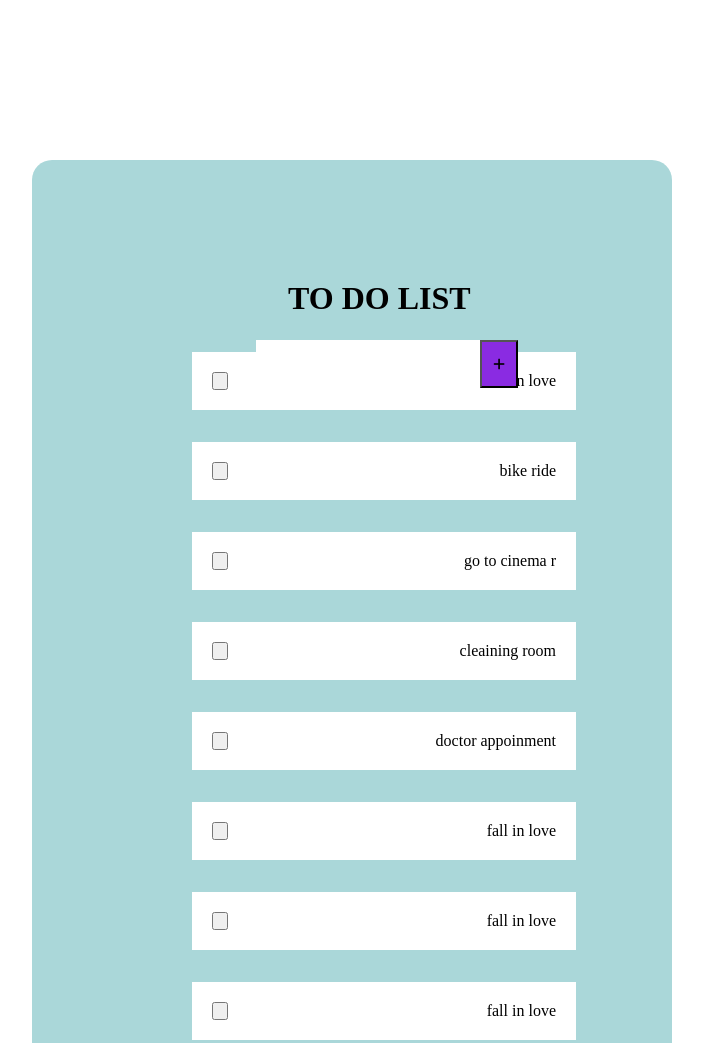
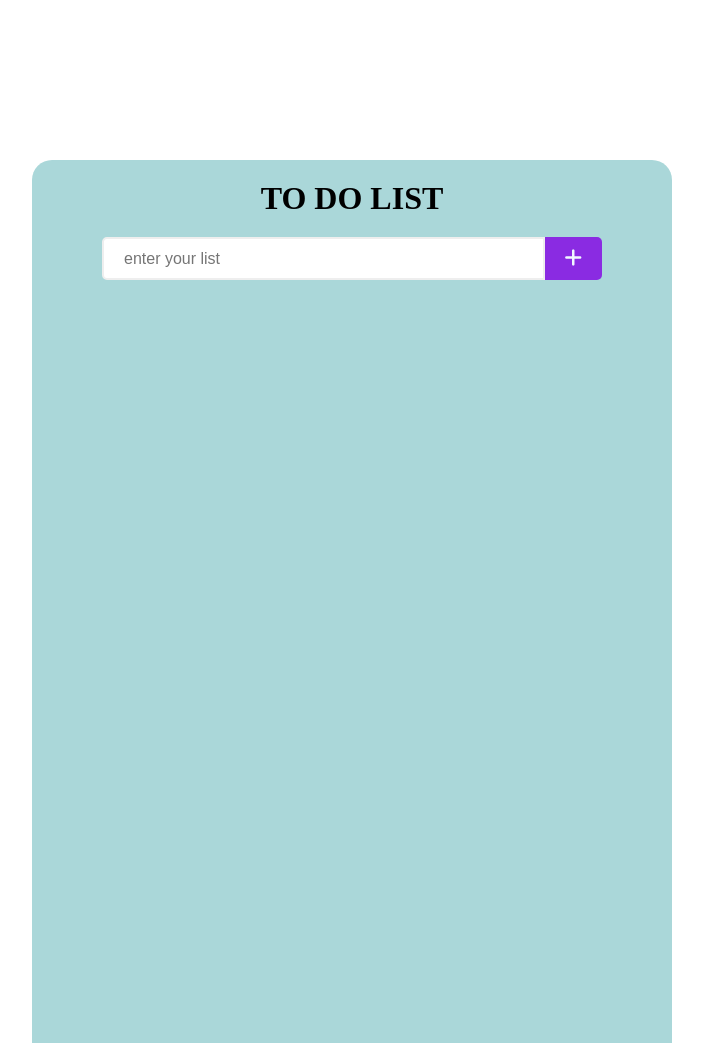
Before and after one commit to Naveen-154/to-do-list, a plain HTML site: page index.html in a window 1280 px wide. Shown: the top 1043 px of the page, without its empty margins (288-991 px from the left). Drawn offline with Linux system fonts and the light colour scheme.

Commit message:
update-hearder updated

```diff
--- a/assets/css/style.css
+++ b/assets/css/style.css
@@ -13,45 +13,47 @@ border-radius: 20px;
 position: absolute;
 top: 20%;
 left: 25%;
+
 }
-.title
+.section_container
 {
-    position: absolute;
-    top: 10%;
-    left: 40%;
-    color: black;
+    display: flex;
+    flex-direction: column;
+    align-items: center;
 }
-.input
+.main_header
 {
-    position: absolute;
-top: 15%;
-left: 35%;
-height: 4%;
-width: 35%;
-border-radius: 10% solid black;
-border: black;
+    text-align: center;
+    padding: 20px 0px;
 }
-.icon
+.user_input_container
 {
-    position: absolute;
-    top: 15%;
-    left: 70%;
-    height: 4%;
-width: 6%;
-background-color: blueviolet;
+    display: flex;
+    justify-content: center;
+    border-radius: 5px;
+    width: 500px;
 }
-.todoListContainer
+.user_input
 {
-    background-color: white;
-    padding: 20px 20px;
-    height: 8%;
-    width:60%;
-    margin-top: 5%;
-    margin-left: 25%;
+    border: #eeeeee 2px solid;
+    padding: 10px 20px;
+    width: 100%;
+    font-size: 16px;
+    border-radius: 5px 0px 0px 5px;
+}
+.user_input_button{
+     background-color: blueviolet;
+     padding: 10px 20px;
+     color: aliceblue;
+     border-radius: 0px 5px 5px 0px;
+     border: none;
+     font-size:20px;
+}
+.list_container
+{
     display: flex;
-    justify-content: space-between;
-    align-content: center;
+    flex-direction: column;
+    align-items: center;
+    gap: 20px;
+    margin: 40px 0px;
 }
-.todolistmain{
-    margin-top: 30%;
-}
--- /dev/null
+++ b/assets/js/script.js
@@ -0,0 +1,12 @@
+let taskId=0;
+const newTask = (userInput)=>
+{
+  taskId++;
+  return `<div class="to_do_task" id="task_${taskId}>
+  <div class="task_left_part">
+  <button class="check_button" id="check_${taskId}" onClick="handleCheck(${taskId})" ><i class="fa-solid fa-circle"></i></button>
+  <p class="task_desc" id="input-${taskId}"> ${userInput}</p>
+  </div>
+  <button onClick="handleDelete(${taskId})" class="delete_button"><i class= "fa fa-trash"></i></button>
+  </div>`
+}
--- a/index.html
+++ b/index.html
@@ -6,66 +6,42 @@
     <title>Document</title>
     <link rel="stylesheet" href="https://cdnjs.cloudflare.com/ajax/libs/font-awesome/6.5.1/css/all.min.css" integrity="sha512-DTOQO9RWCH3ppGqcWaEA1BIZOC6xxalwEsw9c2QQeAIftl+Vegovlnee1c9QX4TctnWMn13TZye+giMm8e2LwA==" crossorigin="anonymous" referrerpolicy="no-referrer" />
     <link rel="stylesheet" href="assets/css/style.css">
+    <link rel="stylesheet" href="https://fonts.googleapis.com">
 
 </head>
 <body>
-   <script src="assets/js/script.js"></script>
+
    <main class="main_container">
-    <div class="title">
-        <h1 >TO DO LIST</h1>
+    <div class="section_container">
 
-    </div>
-    <div >
-        <input type="text" class="input" >
-        <button class="icon">
-            <i class="fa-solid fa-plus"></i>
+            <h1 class="main_header" >TO DO LIST</h1>
+
+        <div>
+            <div class="user_input_container">
+                <input required type="text"  placeholder="enter your list"  id="input" class="user_input" >
+                <button onclick=handleSubmit() class="user_input_button">
+                    <i class="fa-solid fa-plus"></i>
 
 
-        </button>
-    </div>
-    <div class="todolistmain">
-        <div class="todoListContainer">
-            <button aria-colspan="2px"></button>
-            <p class="text">fall in love</p>
+                </button>
+            </div>
+            <div class="list_container" id="listContainer">
+
+            </div>
+
+
+            </div>
+
+
         </div>
-        <div class="todoListContainer">
-            <button aria-checked="true"></button>
-            <p class="text">bike ride </p>
-        </div>
-        <div class="todoListContainer">
-            <button aria-checked="true"></button>
-            <p class="text">go to cinema r</p>
-        </div>
-        <div class="todoListContainer">
-            <button aria-checked="true"></button>
-            <p class="text">cleaining room</p>
-        </div>
-        <div class="todoListContainer">
-            <button aria-checked="true"></button>
-            <p class="text">doctor appoinment</p>
-        </div>
-        <div class="todoListContainer">
-            <button aria-checked="true"></button>
-            <p class="text">fall in love</p>
-        </div>
-        <div class="todoListContainer">
-            <button aria-checked="true"></button>
-            <p class="text">fall in love</p>
-        </div>
-        <div class="todoListContainer">
-            <button aria-checked="true"></button>
-            <p class="text">fall in love</p>
-        </div>
-        <div class="todoListContainer">
-            <button aria-checked="true"></button>
-            <p class="text">fall in love</p>
-        </div>
-    </div>
+
+
 
 
 
 
    </main>
+   <script src="assets/js/script.js"></script>
 
 </body>
 </html>
```
